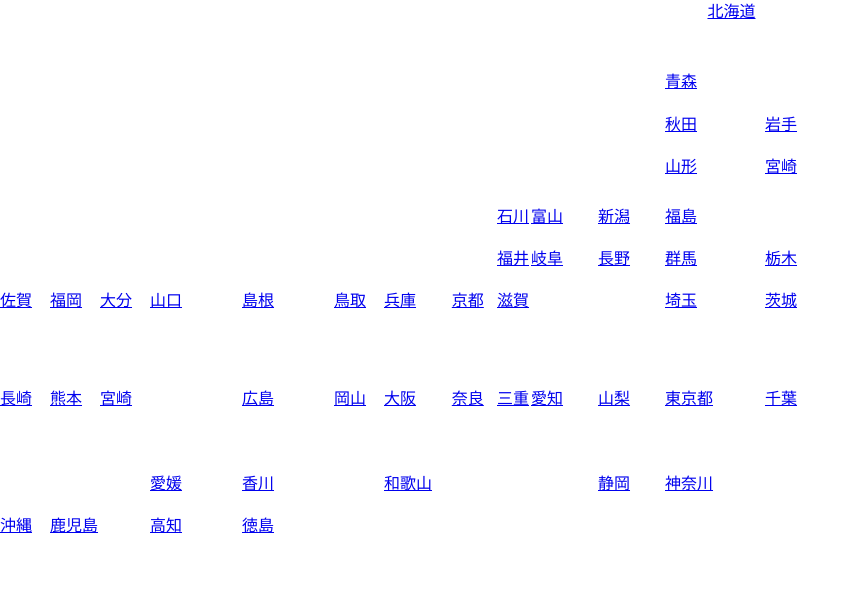
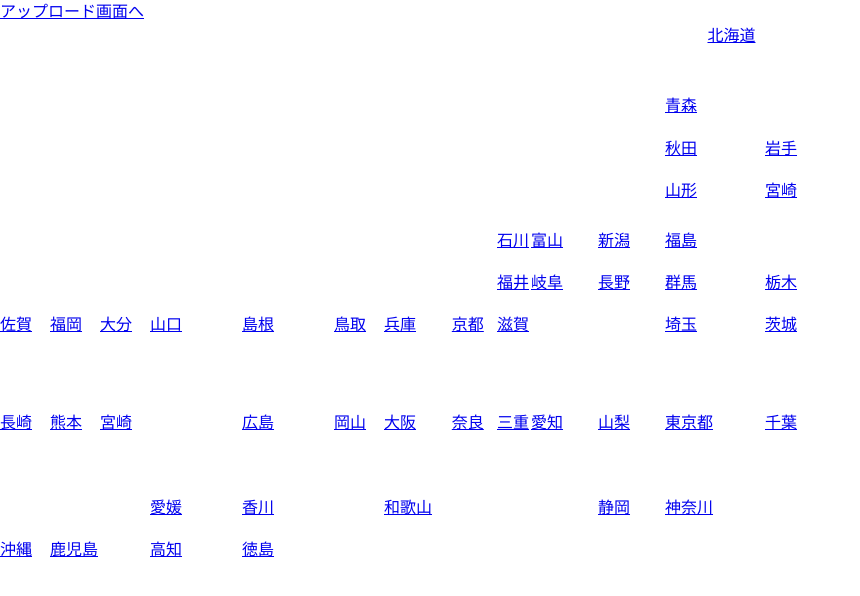
Before and after one commit to 2021AIT-OOP2-G08/image-management, a plain HTML site: page templates/map.html in a window 1280 px wide. Shown: the whole page, without its empty margins (0-860 px from the left). Drawn offline with Linux system fonts and the light colour scheme; files that its build step writes are made by us from their sources.

Commit message:
Update map.html

```diff
--- a/templates/map.html
+++ b/templates/map.html
@@ -6,6 +6,9 @@
 <link rel="stylesheet" href="map_style.css">
 <meta name="viewport" content="width=device-width,initial-scale=1.0,user-scalable=yes">
 </head>
+<body>
+    <a href="/upload">アップロード画面へ</a>
+</body>
 <table id="japan-map" class="clearfix">
     <tbody>
     <tr>
```
